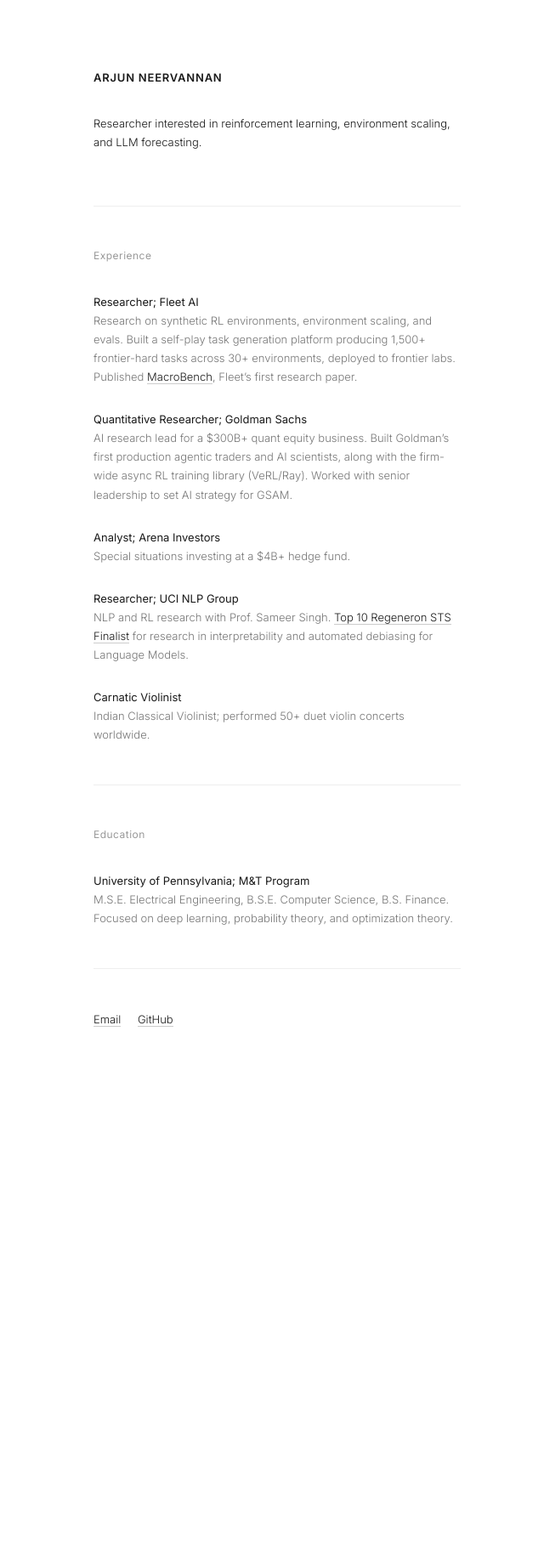
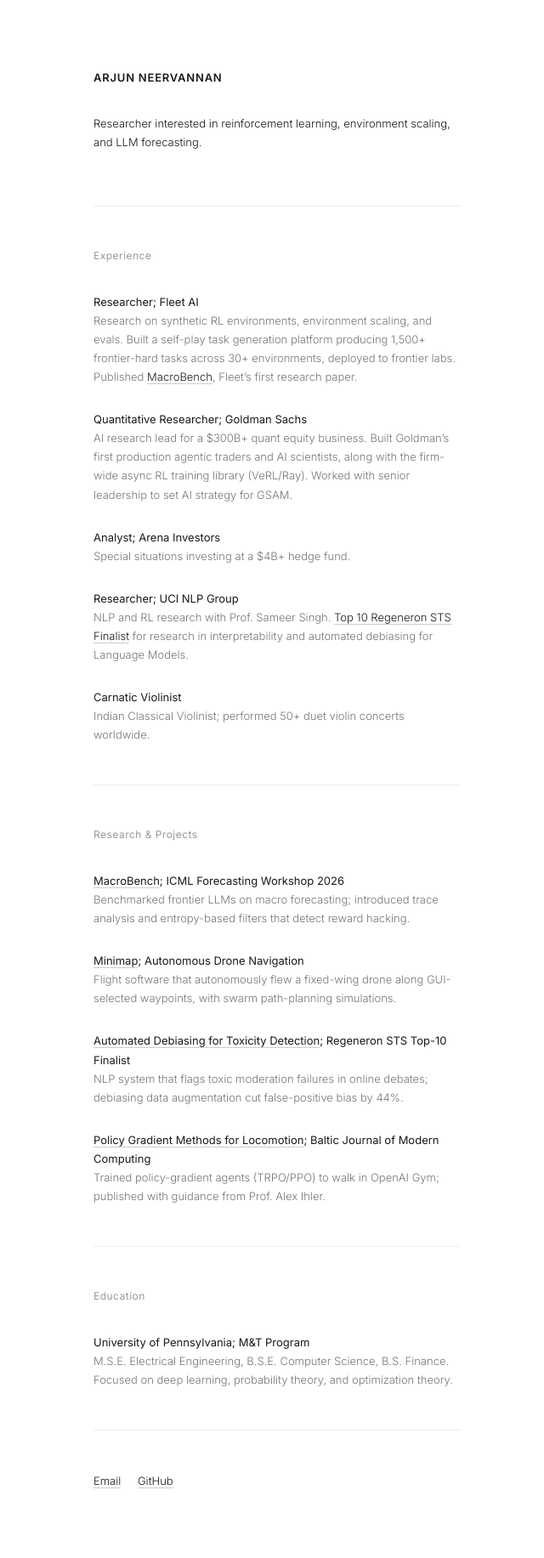
Before and after one commit to arjunneervannan/arjunneervannan.github.io, a Jekyll site: the page built from index.md, in a window 1280 px wide. Shown: the whole page at 85% size, without its empty margins (314-954 px from the left). Built offline with Jekyll 4.4.1, drawn with Linux system fonts in a browser that asks for light colours; our own code applies the rules of GitHub Pages for plain Markdown files; before the commit the page ends 1290 px from its top, so only the background shows below that.

Commit message:
Add Research & Projects section
Co-Authored-By: Claude Fable 5 <noreply@anthropic.com>

```diff
--- a/index.md
+++ b/index.md
@@ -44,6 +44,35 @@ Researcher interested in reinforcement learning, environment scaling, and LLM fo
 </div>
 
 <div class="section">
+<div class="section-label">Research & Projects</div>
+
+<div class="entry" markdown="1">
+<span class="entry-title"><a href="https://openreview.net/forum?id=TaOQd4cmKg">MacroBench</a>; ICML Forecasting Workshop 2026</span>
+<br>
+<span class="entry-desc">Benchmarked frontier LLMs on macro forecasting; introduced trace analysis and entropy-based filters that detect reward hacking.</span>
+</div>
+
+<div class="entry" markdown="1">
+<span class="entry-title"><a href="https://github.com/arjunneervannan/Minimap">Minimap</a>; Autonomous Drone Navigation</span>
+<br>
+<span class="entry-desc">Flight software that autonomously flew a fixed-wing drone along GUI-selected waypoints, with swarm path-planning simulations.</span>
+</div>
+
+<div class="entry" markdown="1">
+<span class="entry-title"><a href="https://www.societyforscience.org/regeneron-sts/2020-sts-winners/">Automated Debiasing for Toxicity Detection</a>; Regeneron STS Top-10 Finalist</span>
+<br>
+<span class="entry-desc">NLP system that flags toxic moderation failures in online debates; debiasing data augmentation cut false-positive bias by 44%.</span>
+</div>
+
+<div class="entry" markdown="1">
+<span class="entry-title"><a href="https://www.bjmc.lu.lv/fileadmin/user_upload/lu_portal/projekti/bjmc/Contents/6_4_02_Neervannan.pdf">Policy Gradient Methods for Locomotion</a>; Baltic Journal of Modern Computing</span>
+<br>
+<span class="entry-desc">Trained policy-gradient agents (TRPO/PPO) to walk in OpenAI Gym; published with guidance from Prof. Alex Ihler.</span>
+</div>
+
+</div>
+
+<div class="section">
 <div class="section-label">Education</div>
 
 <div class="entry" markdown="1">
```
